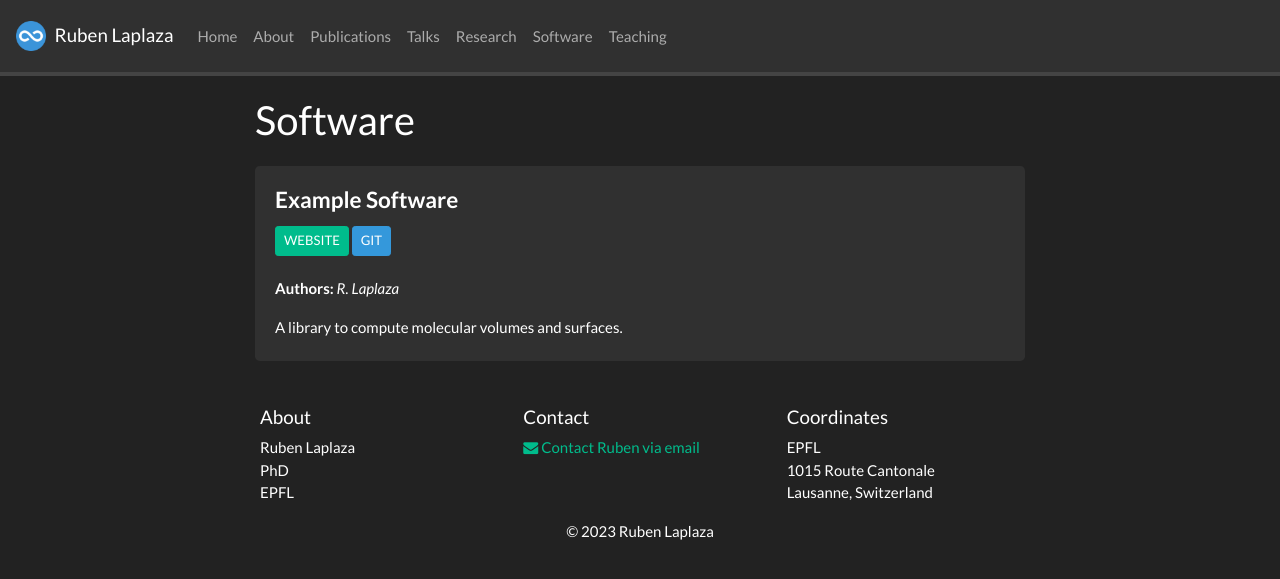
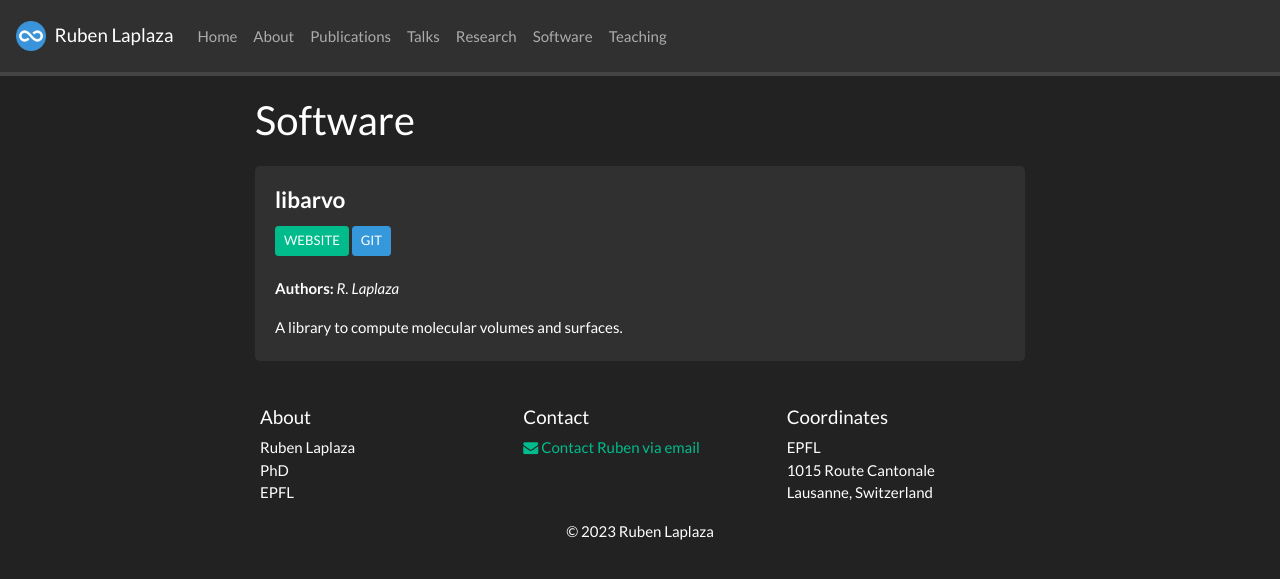
Before and after one commit to rlaplaza/rlaplaza.github.io, a Jekyll site: the page built from _pages/software.md, in a window 1280 px wide. Shown: the top 579 px of the page. Built offline with Jekyll 4.4.1, drawn with Linux system fonts in a browser that asks for light colours; nearby versions of some CDN libraries; a style sheet for code colours, icons or effects is not loaded.

```diff
--- a/_data/funders.yml
+++ b/_data/funders.yml
@@ -1,2 +1,2 @@
-- image: nccr-cat.png
+- image: nccr.png
   url: https://www.nccr-catalysis.ch/
--- a/_pages/software.md
+++ b/_pages/software.md
@@ -39,7 +39,7 @@
 <div class="jumbotron">
 <div class="row align-items-end">
 <div class="col-md-12 col-sm-12">
-<h4><b>Example Software</b></h4>
+<h4><b>libarvo</b></h4>
 <a href="https://github.com/rlaplaza/libarvo" target="_blank"><button class="btn btn-success btn-sm">WEBSITE</button></a>
 <a href="https://github.com/rlaplaza/libarvo" target="_blank"><button class="btn btn-info btn-sm">GIT</button></a>
 
```
